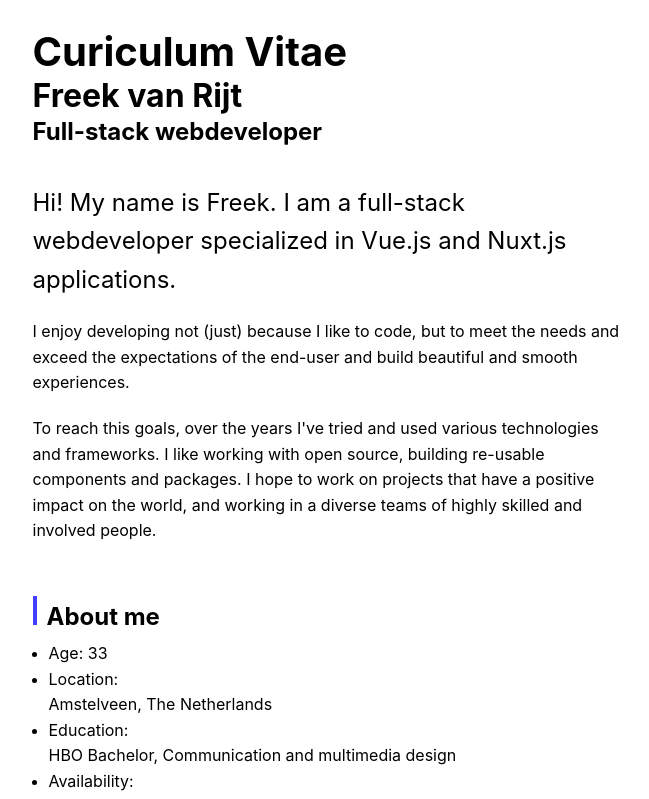
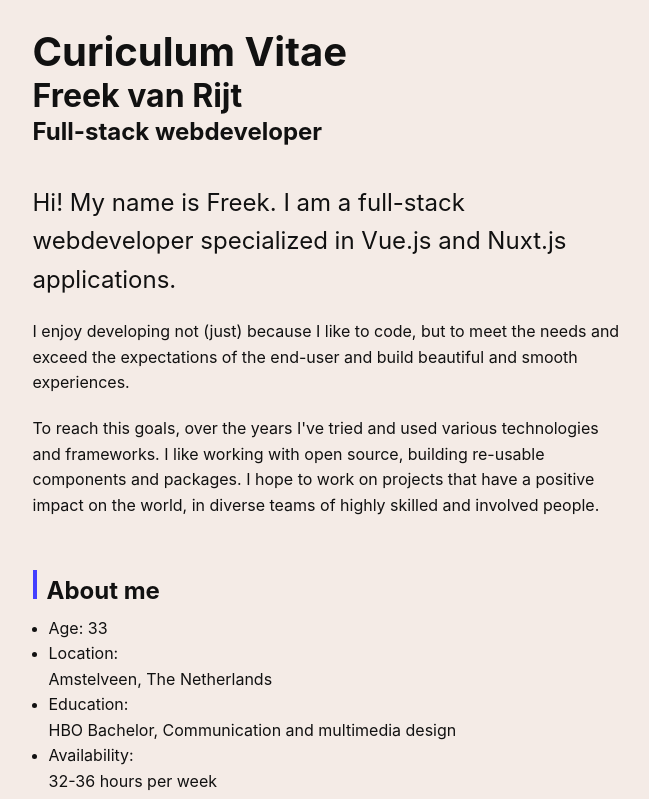
Before and after one commit to FreekVR/freekvanrijt.nl, a Vue app: page / in a window 1280 px wide. Shown: the top 799 px of the page, without its empty margins (310-959 px from the left). Built offline with nearby package versions, Linux system fonts and the light colour scheme.

Commit message:
fix color and copy

```diff
--- a/src/assets/base.css
+++ b/src/assets/base.css
@@ -1,13 +1,16 @@
 /* semantic color variables for this project */
 :root {
   --color-darkest: #111;
-  --color-lightest: #DDD6D2;
+  --color-lightest: #F4EBE6;
 
   --color--primary: #0500FF;
   --color--primary-light: #433FFF;
   --color--primary-dark: #020057;
 
   --section-gap: 160px;
+
+  --color-background: var(--color-lightest);
+  --color-text: var(--color-darkest);
 }
 
 @media (prefers-color-scheme: dark) {
--- a/src/components/TheCV.vue
+++ b/src/components/TheCV.vue
@@ -17,7 +17,7 @@
 
             <p>
                 To reach this goals, over the years I've tried and used various technologies and frameworks. I like working with open source, building re-usable components and packages.
-                I hope to work on projects that have a positive impact on the world, and working in a diverse teams of highly skilled and involved people.
+                I hope to work on projects that have a positive impact on the world, in diverse teams of highly skilled and involved people.
             </p>
         </section>
 
```
